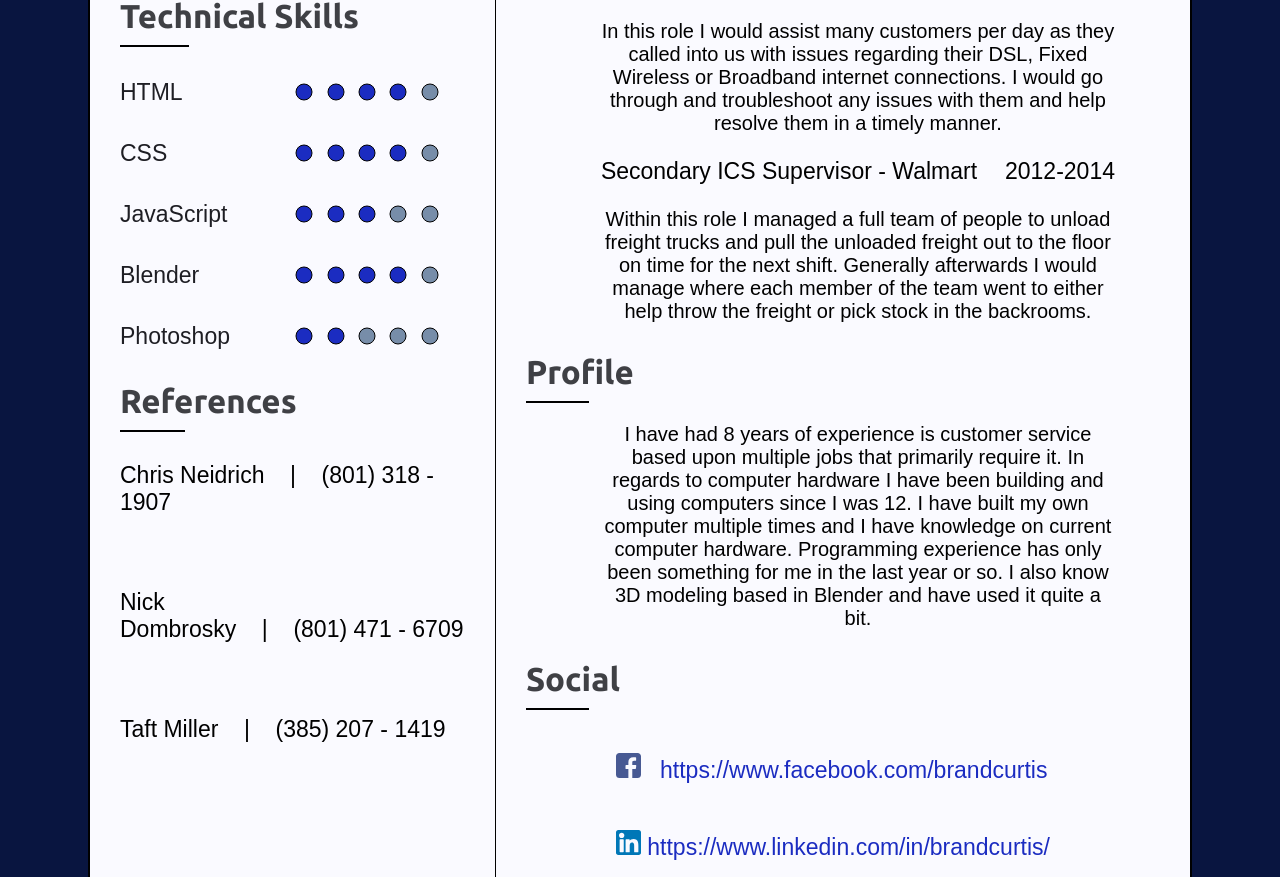
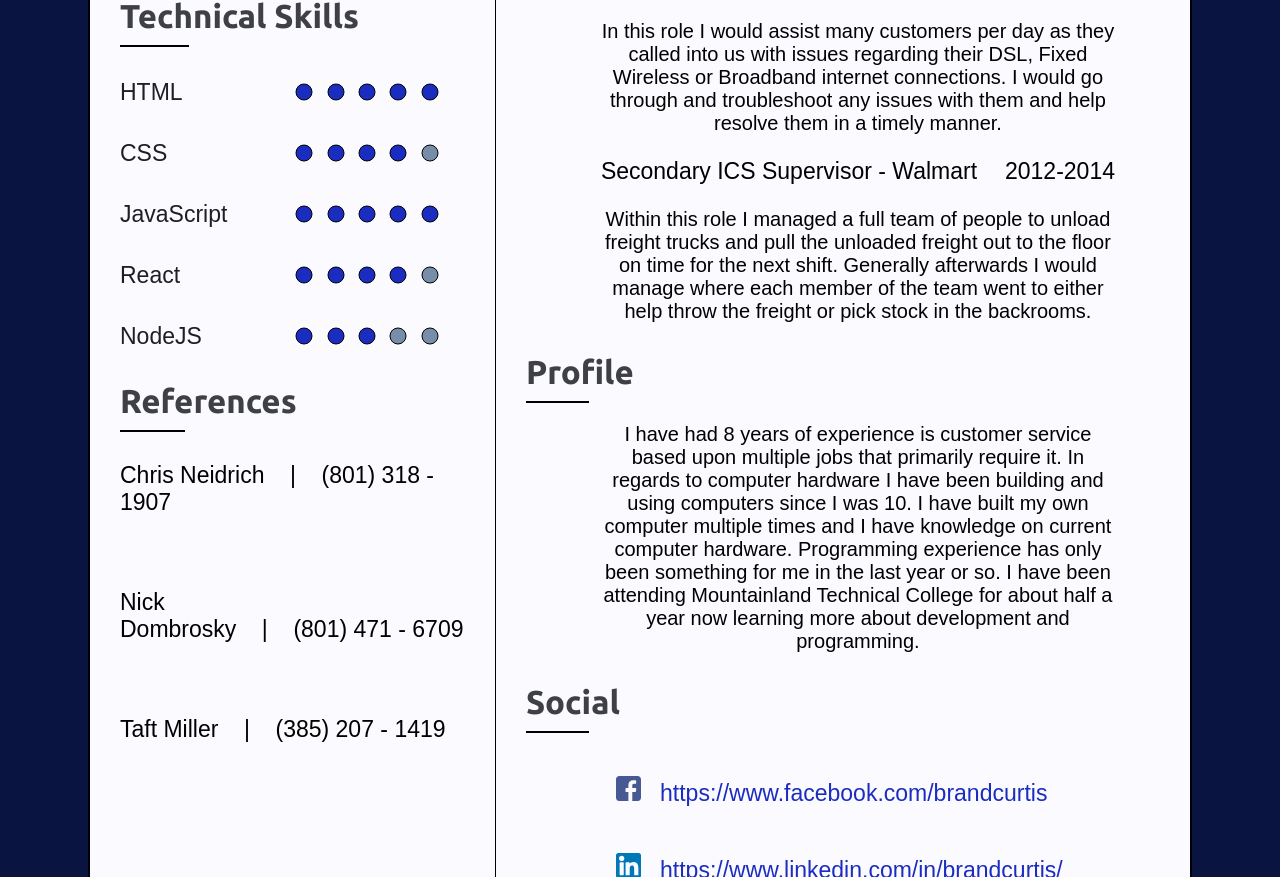
Before and after one commit to Teras43/myResume, a website: page sass/public/index.html in a window 1280 px wide. Shown: the part 837-1714 px from the top of the page. Drawn offline with Linux system fonts and the light colour scheme; a web font is replaced by a local one.

Commit message:
Updated skills and Profile

```diff
--- a/sass/public/index.html
+++ b/sass/public/index.html
@@ -64,7 +64,7 @@
                                         </svg>
                                         <svg width="25" height="25">
                                             <circle cx="10" cy="15" r="8" stroke="black" stroke-width="1"
-                                                fill="#778DA9" />
+                                                fill="#1B2CC1" />
                                         </svg>
                                     </div>
                                 </div>
@@ -114,18 +114,18 @@
                                         </svg>
                                         <svg width="25" height="25">
                                             <circle cx="10" cy="15" r="8" stroke="black" stroke-width="1"
-                                                fill="#778DA9" />
+                                                fill="#1B2CC1" />
                                         </svg>
                                         <svg width="25" height="25">
                                             <circle cx="10" cy="15" r="8" stroke="black" stroke-width="1"
-                                                fill="#778DA9" />
+                                                fill="#1B2CC1" />
                                         </svg>
                                     </div>
                                 </div>
                             </div>
                             <div class="technicalBody">
                                 <div class="techBodyNames flexRow">
-                                    Blender
+                                    React
                                     <div class="techCircles">
                                         <svg width="25" height="25">
                                             <circle cx="10" cy="15" r="8" stroke="black" stroke-width="1"
@@ -152,7 +152,7 @@
                             </div>
                             <div class="technicalBody">
                                 <div class="techBodyNames flexRow">
-                                    Photoshop
+                                    NodeJS
                                     <div class="techCircles">
                                         <svg width="25" height="25">
                                             <circle cx="10" cy="15" r="8" stroke="black" stroke-width="1"
@@ -164,7 +164,7 @@
                                         </svg>
                                         <svg width="25" height="25">
                                             <circle cx="10" cy="15" r="8" stroke="black" stroke-width="1"
-                                                fill="#778DA9" />
+                                                fill="#1B2CC1" />
                                         </svg>
                                         <svg width="25" height="25">
                                             <circle cx="10" cy="15" r="8" stroke="black" stroke-width="1"
@@ -245,9 +245,9 @@
                         <h2 class="rightSideHeader">Profile</h2>
                         <p class="profileText">
                             I have had 8 years of experience is customer service based upon multiple jobs that primarily require it.
-                            In regards to computer hardware I have been building and using computers since I was 12. I have built my own computer multiple times and I have knowledge on current computer hardware.
+                            In regards to computer hardware I have been building and using computers since I was 10. I have built my own computer multiple times and I have knowledge on current computer hardware.
                             Programming experience has only been something for me in the last year or so.
-                            I also know 3D modeling based in Blender and have used it quite a bit.
+                            I have been attending Mountainland Technical College for about half a year now learning more about development and programming.
                         </p>
                     </div>
                     <div class="socialBlock">
@@ -257,7 +257,7 @@
                                 <img src="../img/facebook-svgrepo-com.svg" alt="No Img" width="25" height="25"> &nbsp; <a class="allLink" href="https://www.facebook.com/brandcurtis" target="_blank">https://www.facebook.com/brandcurtis</a>
                             </p>
                             <p>
-                                <img src="../img/linkedin-svgrepo-com.svg" alt="No Img" width="25" height="25"> <a class="allLink" href="https://www.linkedin.com/in/brandcurtis/" target="_blank">https://www.linkedin.com/in/brandcurtis/</a>
+                                <img src="../img/linkedin-svgrepo-com.svg" alt="No Img" width="25" height="25"> <a class="allLink" href="https://www.linkedin.com/in/brandcurtis/" target="_blank">&nbsp;&nbsp;https://www.linkedin.com/in/brandcurtis/</a>
                             </p>
                         </div>
                     </div>
```
